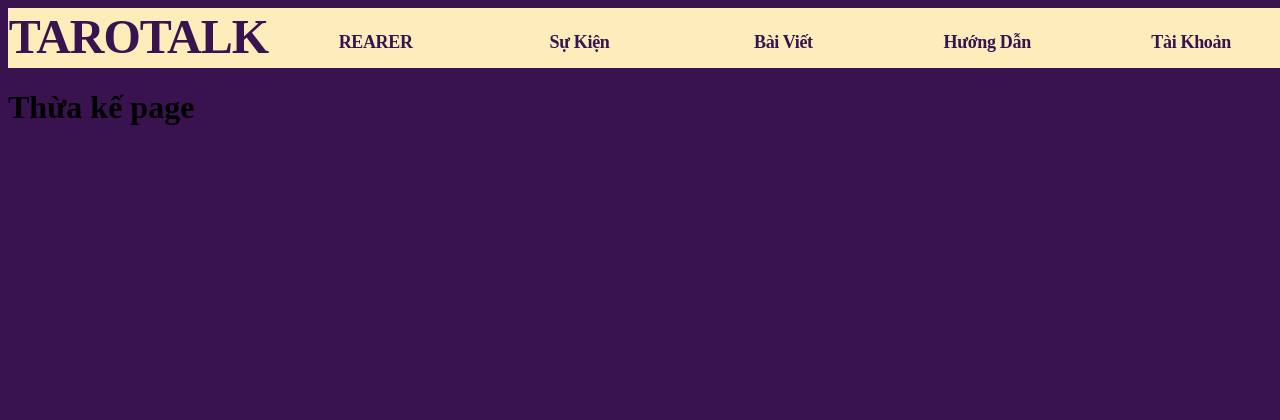
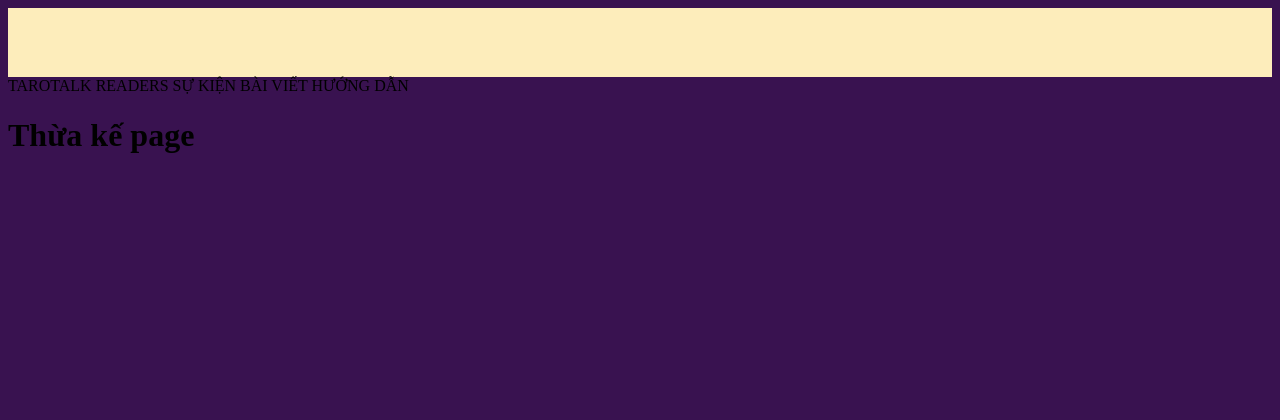
Before and after one commit to tanpham380/Tarotalk, a Django app: page / in a window 1280 px wide; the page is wider, and only the part inside the window is pictured. Shown: the top 420 px of that part. After the commit the page ends 153 px from the top of that part, so only its background shows below. Run offline with Django 4.2, Linux system fonts and the light colour scheme.

Commit message:
Change css, html code

```diff
--- a/Tarot/static/css/styles.css
+++ b/Tarot/static/css/styles.css
@@ -1,68 +1,9 @@
-
-
-
 body {
     background-color: #391250;
-    width: 100%;
-    height: 60px;
 }
 
-.header {
-    background-color: #FDEDBB;
-    text-align: center;
-    display: flex;
-    align-items: center;
-    width: 100%;
-    height: 60px;
+.responsive-image {
+    display: block;
+    max-width: 100%;
+    height: auto;
 }
-
-.header h1 {
-
-    width: 312px;
-    height: 75px;
-    left: 85px;
-    top: 7px;
-
-    font-family: 'Montserrat';
-    font-style: normal;
-    font-weight: 700;
-    font-size: 48px;
-    line-height: 150%;
-    /* or 72px */
-
-    letter-spacing: -0.022em;
-
-    color: #391250;
-}
-.header h2 {
-
-    width: 232px;
-    height: 19px;
-    left: 347px;
-    top: 27px;
-
-    font-family: 'Montserrat';
-    font-style: normal;
-    font-weight: 700;
-    font-size: 24px;
-    line-height: 150%;
-    /* or 36px */
-
-    text-align: center;
-    letter-spacing: -0.019em;
-
-    color: #391250;
-}
-.content {
-
-    position: relative;
-    width: 1440px;
-    height: 1024px;
-    background: #391250;
-
-}
-.header h2 {
-    margin: 0;
-    font-size: 18px;
-    margin-left: 10px;
-}
--- a/Tarot/templates/base.html
+++ b/Tarot/templates/base.html
@@ -7,17 +7,16 @@
     <meta name="viewport" content="width=device-width, initial-scale=1.0">
     <link rel="stylesheet" type="text/css" href="{% static 'css/styles.css' %}">
     <title>Document</title>
-
 </head>
 <body>
-    <div class="header">
-        <h1>TAROTALK</h1>
-        <h2>REARER</h2>
-        <h2>Sự Kiện</h2>
-        <h2>Bài Viết</h2>
-        <h2>Hướng Dẫn</h2>
-        <h2>Tài Khoản</h2>
-      </div>
+    <div class="head">
+        <img src="{% static 'img/Head_Bar.png'%}" alt="Head_bar" class="responsive-image">
+        <span class="">TAROTALK</span>
+        <span class="">READERS</span>
+        <span class="">SỰ KIỆN</span>
+        <span class="">BÀI VIẾT</span>
+        <span class="">HƯỚNG DẪN</span>
+    </div>
     <div class="content">
         {% block content %}{% endblock %}
     </div>
```
Also changed, not shown: Tarot/static/img/Head_bar.png (renamed from Tarot/static/img/HEADERBAR.png).
